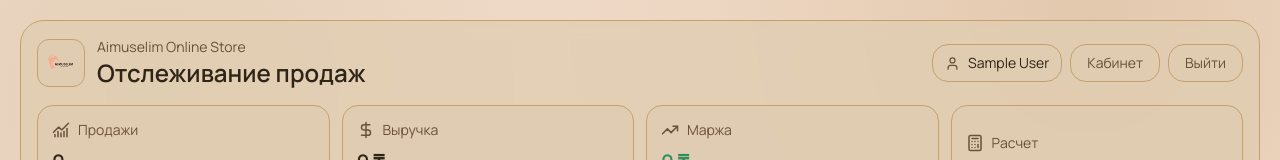
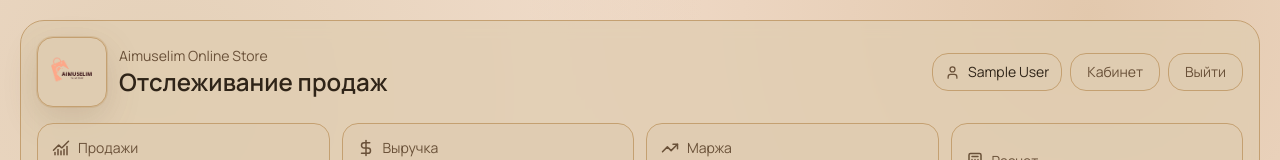
Before and after one commit to kairosir/salestraking, a Next.js app: page / in a window 1280 px wide. Shown: the top 160 px of the page. Built offline with nearby package versions, Linux system fonts and the light colour scheme; no server answers; the database is empty; sample sign-in values are in the browser's storage.

Commit message:
style: increase header logo size

```diff
--- a/app/page.tsx
+++ b/app/page.tsx
@@ -89,8 +89,8 @@ export default async function Home() {
         <header className="rounded-3xl border border-line bg-card/75 p-4 backdrop-blur">
           <div className="flex flex-wrap items-center justify-between gap-4">
             <div className="flex items-center gap-3">
-              <div className="overflow-hidden rounded-xl border border-line bg-card p-1.5">
-                <Image src="/icon-store.png" alt="Store icon" width={34} height={34} className="h-[34px] w-[34px] object-cover" />
+              <div className="overflow-hidden rounded-2xl border border-line bg-card p-1.5 shadow-glow">
+                <Image src="/icon-store.png" alt="Store icon" width={56} height={56} className="h-12 w-12 object-cover sm:h-14 sm:w-14" />
               </div>
               <div>
                 <p className="text-sm text-muted">Aimuselim Online Store</p>
```
